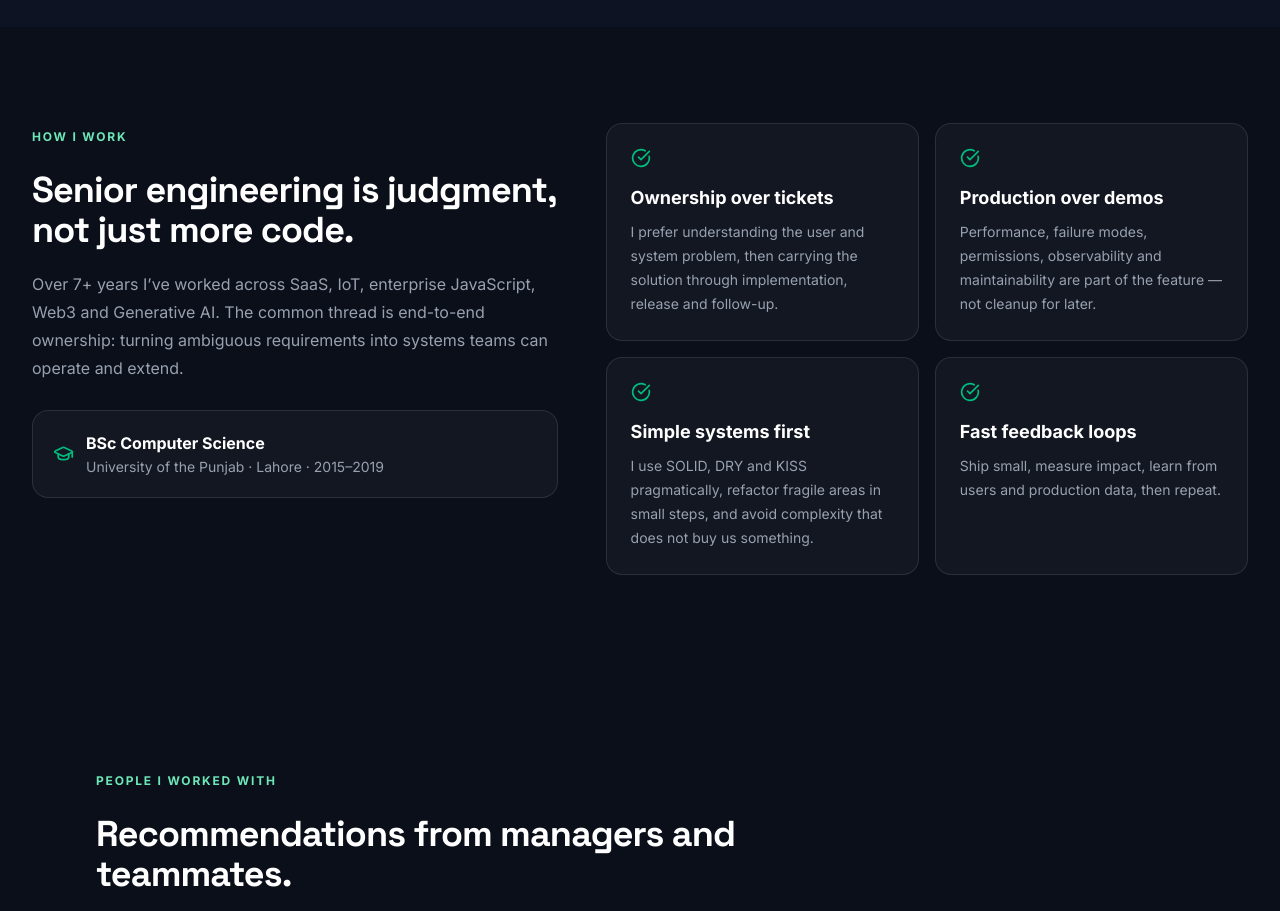
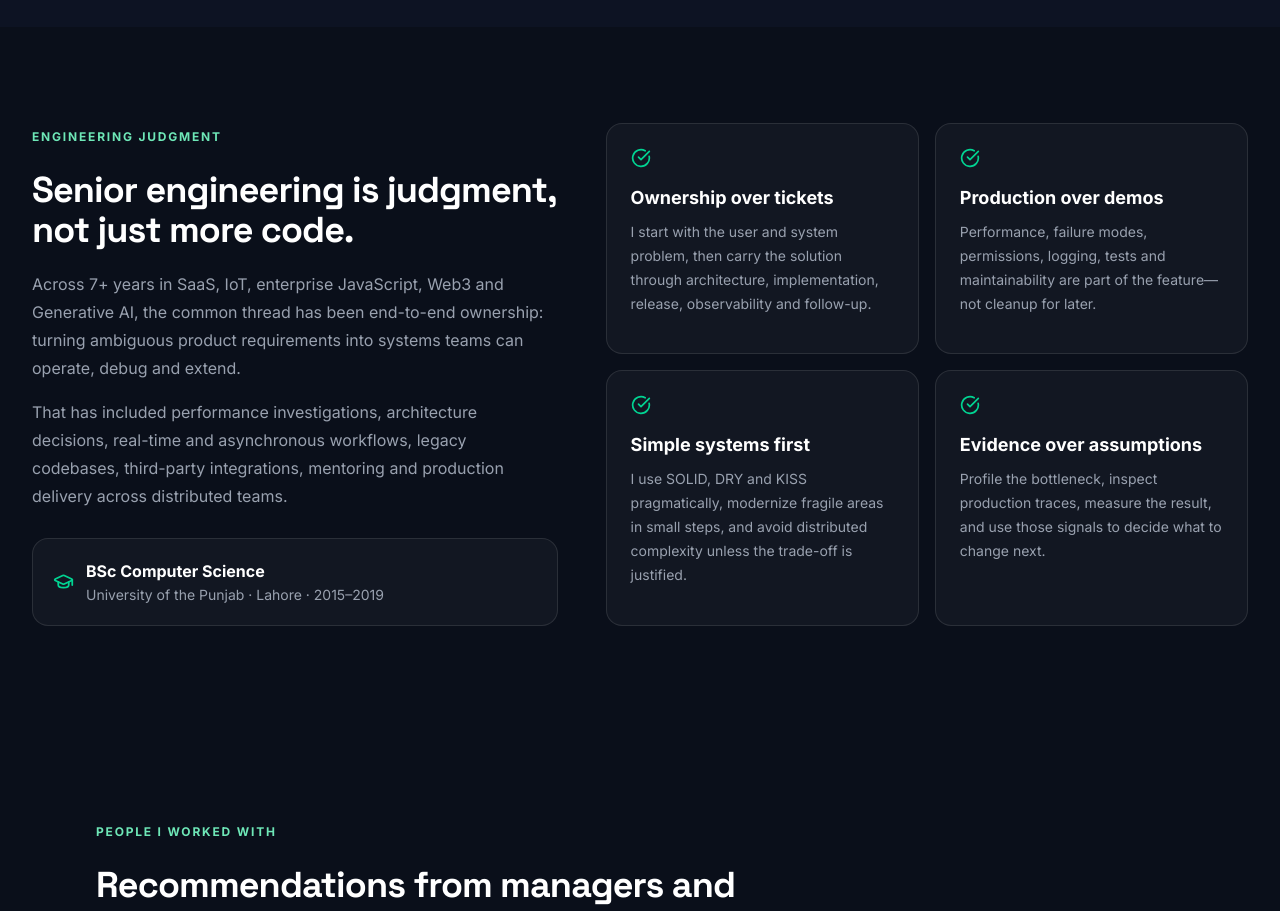
Before and after one commit to salman0butt/portfolio, a Next.js app: page / in a window 1280 px wide. Shown: the part 9420-10331 px from the top of the page. Built offline with nearby package versions, Linux system fonts and the light colour scheme; no server answers; the database is empty.

Commit message:
copy: make engineering principles more evidence-driven

```diff
--- a/components/About.tsx
+++ b/components/About.tsx
@@ -1,10 +1,10 @@
 import { CheckCircle, GraduationCap } from 'lucide-react';
 
 const principles = [
-  ['Ownership over tickets', 'I prefer understanding the user and system problem, then carrying the solution through implementation, release and follow-up.'],
-  ['Production over demos', 'Performance, failure modes, permissions, observability and maintainability are part of the feature — not cleanup for later.'],
-  ['Simple systems first', 'I use SOLID, DRY and KISS pragmatically, refactor fragile areas in small steps, and avoid complexity that does not buy us something.'],
-  ['Fast feedback loops', 'Ship small, measure impact, learn from users and production data, then repeat.'],
+  ['Ownership over tickets', 'I start with the user and system problem, then carry the solution through architecture, implementation, release, observability and follow-up.'],
+  ['Production over demos', 'Performance, failure modes, permissions, logging, tests and maintainability are part of the feature—not cleanup for later.'],
+  ['Simple systems first', 'I use SOLID, DRY and KISS pragmatically, modernize fragile areas in small steps, and avoid distributed complexity unless the trade-off is justified.'],
+  ['Evidence over assumptions', 'Profile the bottleneck, inspect production traces, measure the result, and use those signals to decide what to change next.'],
 ];
 
 export default function About() {
@@ -13,18 +13,19 @@ export default function About() {
       <div className="mx-auto max-w-7xl px-4 sm:px-6 lg:px-8">
         <div className="grid gap-12 lg:grid-cols-[.9fr_1.1fr]">
           <div>
-            <p className="section-label">HOW I WORK</p>
+            <p className="section-label">ENGINEERING JUDGMENT</p>
             <h2 className="mt-3 font-[family-name:var(--font-space-grotesk)] text-3xl font-bold tracking-tight text-gray-950 sm:text-4xl dark:text-white">Senior engineering is judgment, not just more code.</h2>
-            <p className="mt-5 text-base leading-7 text-gray-600 dark:text-gray-400">Over 7+ years I’ve worked across SaaS, IoT, enterprise JavaScript, Web3 and Generative AI. The common thread is end-to-end ownership: turning ambiguous requirements into systems teams can operate and extend.</p>
+            <p className="mt-5 text-base leading-7 text-gray-600 dark:text-gray-400">Across 7+ years in SaaS, IoT, enterprise JavaScript, Web3 and Generative AI, the common thread has been end-to-end ownership: turning ambiguous product requirements into systems teams can operate, debug and extend.</p>
+            <p className="mt-4 text-base leading-7 text-gray-600 dark:text-gray-400">That has included performance investigations, architecture decisions, real-time and asynchronous workflows, legacy codebases, third-party integrations, mentoring and production delivery across distributed teams.</p>
             <div className="mt-7 rounded-2xl border border-gray-200 bg-gray-50 p-5 dark:border-white/10 dark:bg-white/[0.035]">
-              <div className="flex items-center gap-3"><GraduationCap size={21} className="text-emerald-500" /><div><p className="font-bold text-gray-950 dark:text-white">BSc Computer Science</p><p className="text-sm text-gray-500 dark:text-gray-400">University of the Punjab · Lahore · 2015–2019</p></div></div>
+              <div className="flex items-center gap-3"><GraduationCap size={21} className="text-emerald-600 dark:text-emerald-400" aria-hidden="true" /><div><p className="font-bold text-gray-950 dark:text-white">BSc Computer Science</p><p className="text-sm text-gray-500 dark:text-gray-400">University of the Punjab · Lahore · 2015–2019</p></div></div>
             </div>
           </div>
 
           <div className="grid gap-4 sm:grid-cols-2">
             {principles.map(([title, text]) => (
               <article key={title} className="rounded-2xl border border-gray-200 bg-white p-6 dark:border-white/10 dark:bg-white/[0.035]">
-                <CheckCircle size={20} className="text-emerald-500" />
+                <CheckCircle size={20} className="text-emerald-600 dark:text-emerald-400" aria-hidden="true" />
                 <h3 className="mt-4 text-lg font-bold text-gray-950 dark:text-white">{title}</h3>
                 <p className="mt-2 text-sm leading-6 text-gray-600 dark:text-gray-400">{text}</p>
               </article>
```
